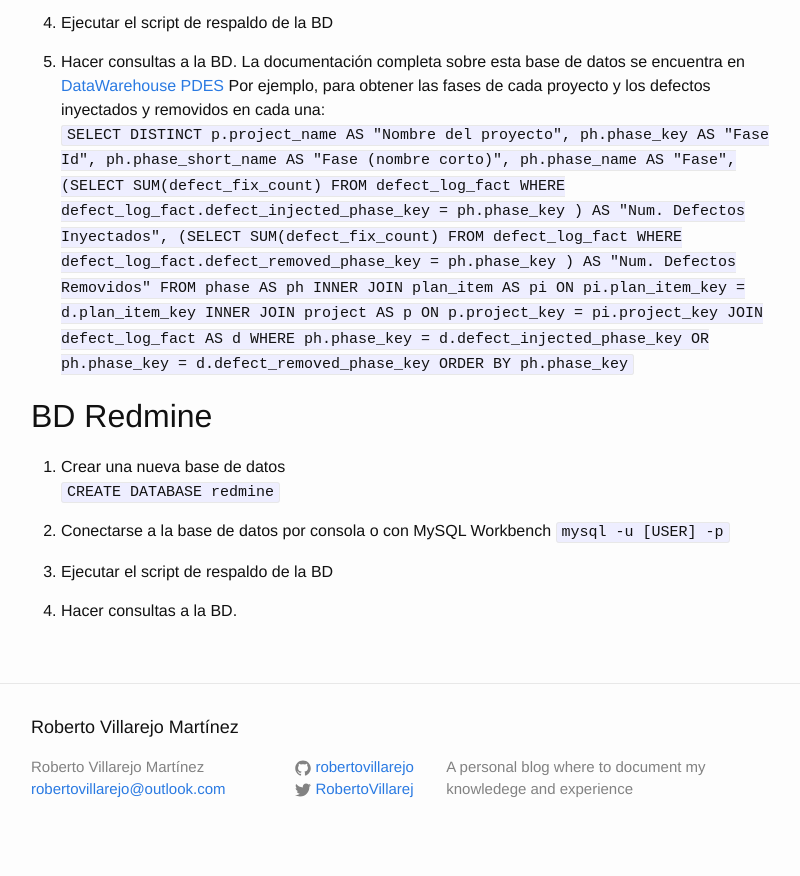
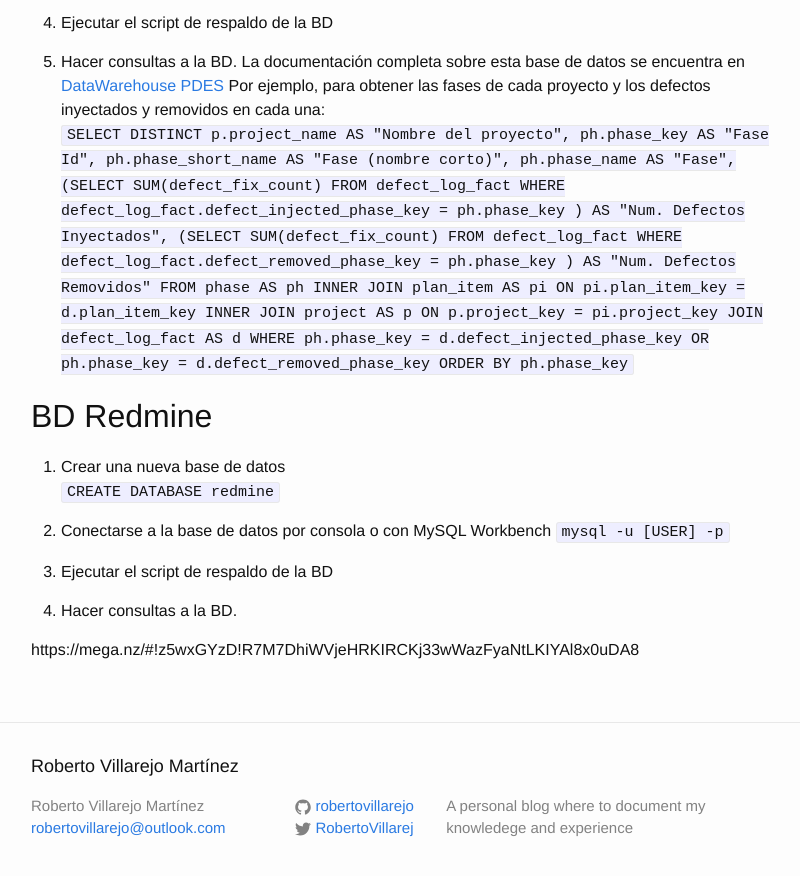
Before and after one commit to robertovillarejo/robertovillarejo, a Jekyll site: the page built from _posts/2017-12-05-QA-PDES-Redmine.md, in a window 1280 px wide and 900 px high, scrolled down 614 px. Shown: the top 876 px of the window, without its empty margins (239-1039 px from the left). Built offline with Jekyll 4.4.1, drawn with Linux system fonts in a browser that asks for light colours; part of the change alters nothing that is shown.

Commit message:
Enlace temporal

```diff
--- a/_posts/2017-12-05-QA-PDES-Redmine.md
+++ b/_posts/2017-12-05-QA-PDES-Redmine.md
@@ -58,3 +58,5 @@ ORDER BY ph.phase_key`
 3. Ejecutar el script de respaldo de la BD
 
 4. Hacer consultas a la BD.
+
+https://mega.nz/#!z5wxGYzD!R7M7DhiWVjeHRKIRCKj33wWazFyaNtLKIYAl8x0uDA8
```
